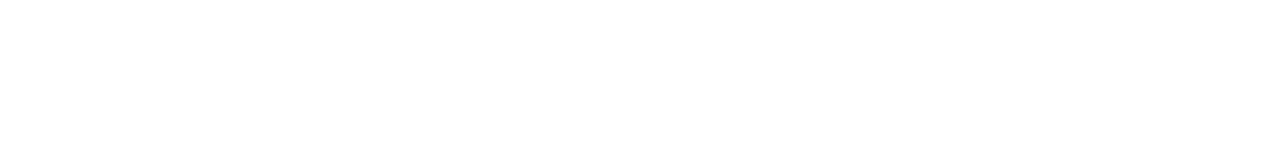
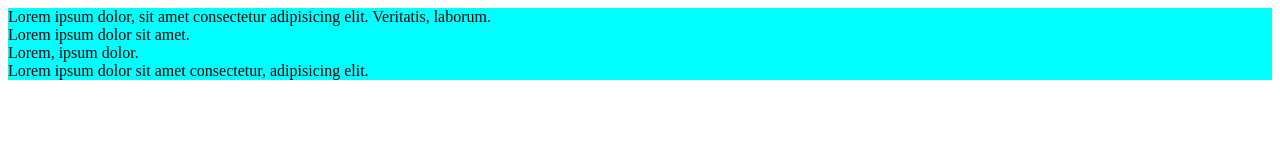
Before and after one commit to JulianaNovaiss/projetop, a plain HTML site: page index.html in a window 1280 px wide. Drawn offline with Linux system fonts and the light colour scheme.

Commit message:
alteração tag section

```diff
--- a/index.html
+++ b/index.html
@@ -3,14 +3,17 @@
 <head>
     <meta charset="UTF-8">
     <meta name="viewport" content="width=device-width, initial-scale=1.0">
-    <title>Document</title>
+    <title>Inicio</title>
+    <style>
+        section{background-color: aqua;}
+    </style>
 </head>
 <body>
     <article>
-        <section></section>
-        <section></section>
-        <section></section>
-        <section></section>
+        <section>Lorem ipsum dolor, sit amet consectetur adipisicing elit. Veritatis, laborum.</section>
+        <section>Lorem ipsum dolor sit amet.</section>
+        <section>Lorem, ipsum dolor.</section>
+        <section>Lorem ipsum dolor sit amet consectetur, adipisicing elit.</section>
     </article>
 </body>
 </html>
```
